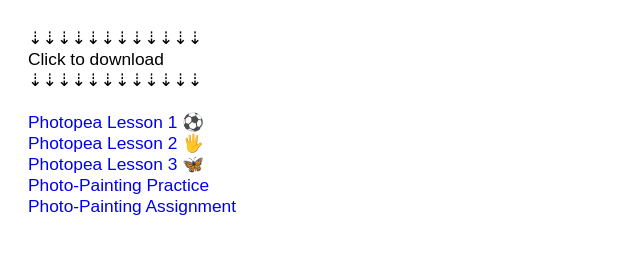
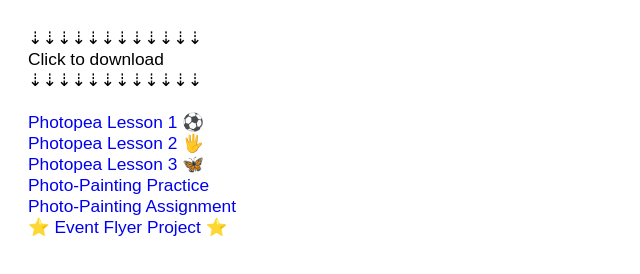
Before and after one commit to lneoa/homerooooom, a plain HTML site: page 250/index.html in a window 1280 px wide. Shown: the whole page, without its empty margins (0-640 px from the left). Drawn offline with Linux system fonts and the light colour scheme.

Commit message:
event flyer

```diff
--- a/250/index.html
+++ b/250/index.html
@@ -69,6 +69,7 @@ img {
    <a href="files/Pp_Lesson_3.psd" download> Photopea Lesson 3 🦋</a> <br>
    <a href="files/Photo-painting-images.zip"> Photo-Painting Practice</a> <br>
    <a href="photopainting.html"> Photo-Painting Assignment</a> <br>
+   <a href="p1-eventflyer.html">⭐️ Event Flyer Project ⭐️</a> <br>
 </div>
 
 </body>
```
Also changed, not shown: 250/p1-eventflyer.html (renamed from 250/p1_eventflyer.html), 1 other file.
